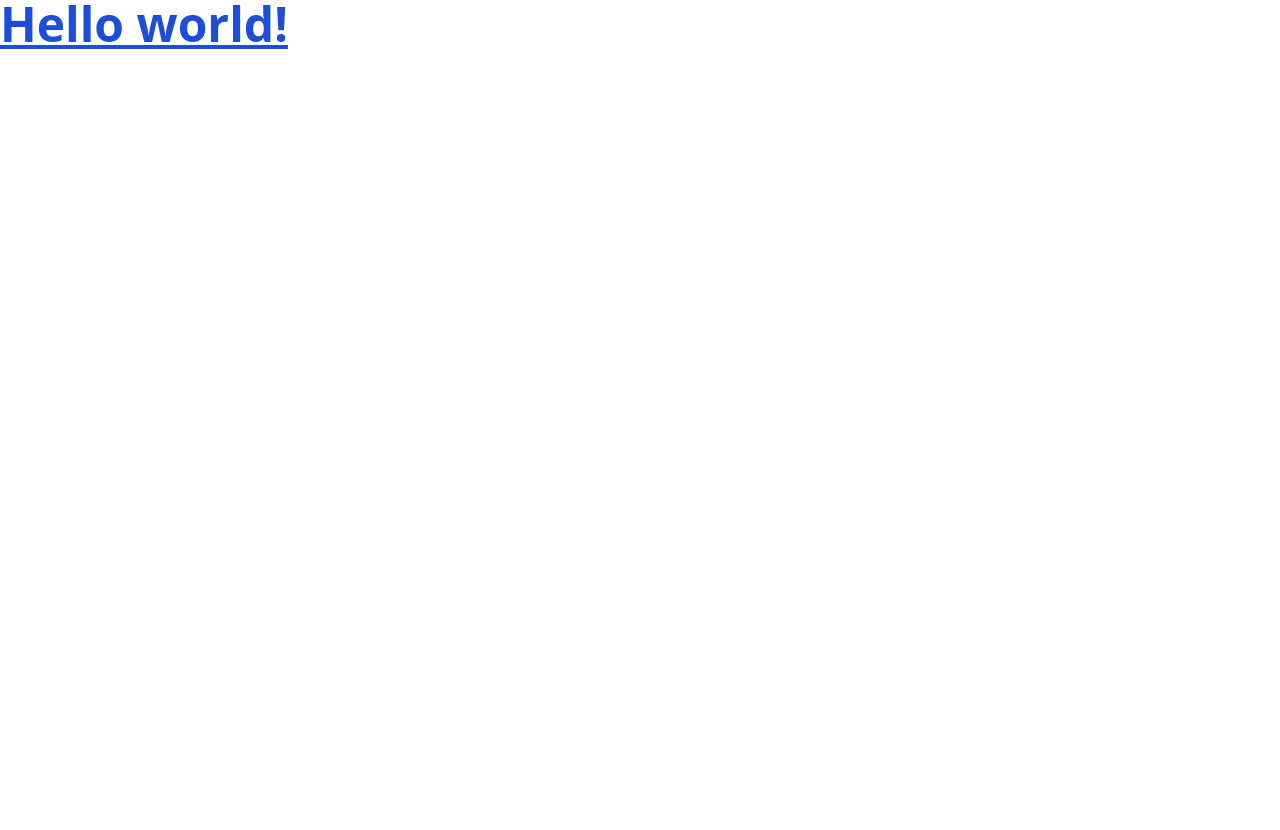
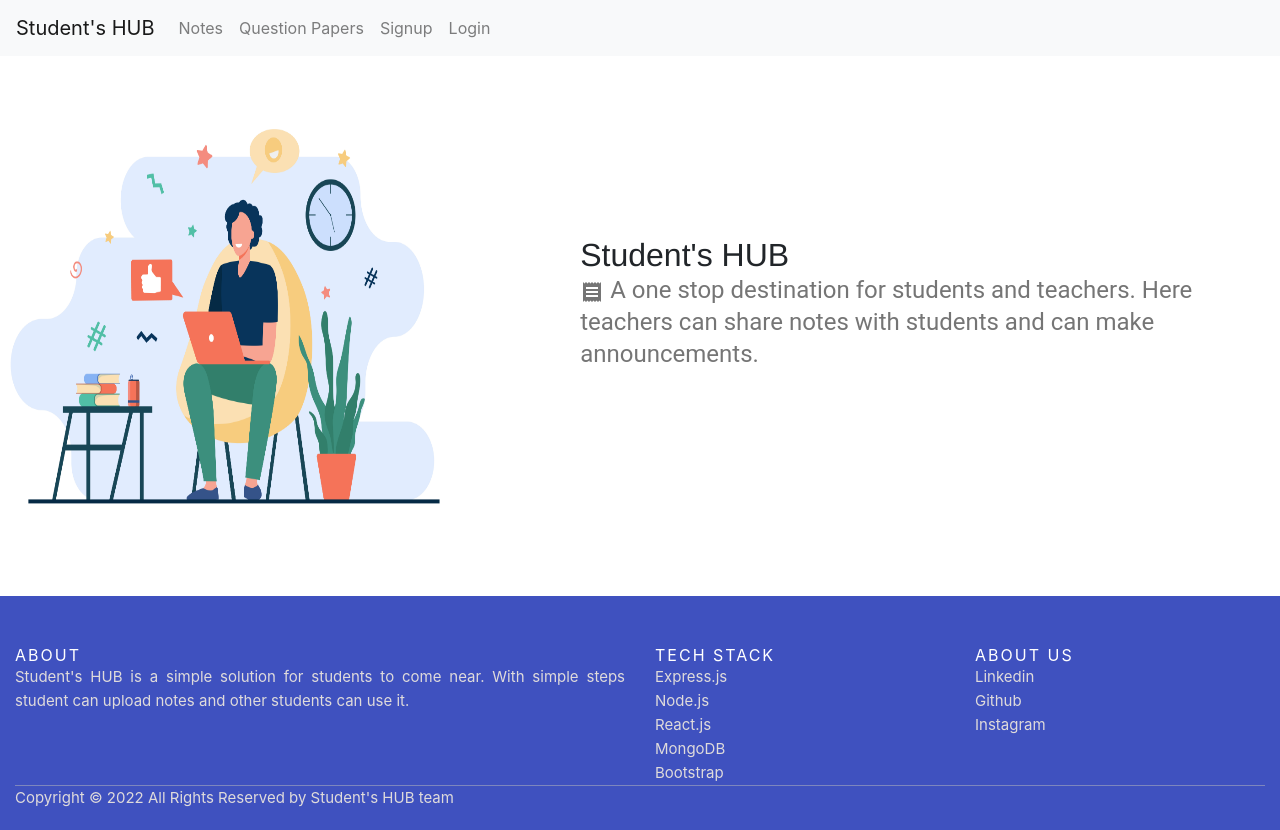
Before and after one commit to Prabhashbhajnai/Student-s-Sphere, a React (Create React App) app in the folder client/: page / in a window 1280 px wide. Before the commit the page ends 800 px from the top, so only its background shows below. Built offline with nearby package versions, Linux system fonts and the light colour scheme.

Commit message:
Home-page

```diff
--- a/client/public/index.html
+++ b/client/public/index.html
@@ -15,6 +15,16 @@
       user's mobile device or desktop. See https://developers.google.com/web/fundamentals/web-app-manifest/
     -->
     <link rel="manifest" href="%PUBLIC_URL%/manifest.json" />
+    <link
+      rel="stylesheet"
+      href="https://stackpath.bootstrapcdn.com/bootstrap/4.5.2/css/bootstrap.min.css"
+      integrity="sha384-JcKb8q3iqJ61gNV9KGb8thSsNjpSL0n8PARn9HuZOnIxN0hoP+VmmDGMN5t9UJ0Z"
+      crossorigin="anonymous"
+    />
+    <link
+      rel="stylesheet"
+      href="path/to/font-awesome/css/font-awesome.min.css"
+    />
     <!--
       Notice the use of %PUBLIC_URL% in the tags above.
       It will be replaced with the URL of the `public` folder during the build.
@@ -24,7 +34,7 @@
       work correctly both with client-side routing and a non-root public URL.
       Learn how to configure a non-root public URL by running `npm run build`.
     -->
-    <title>Student's Hub</title>
+    <title>Student's HUB</title>
   </head>
   <body>
     <noscript>You need to enable JavaScript to run this app.</noscript>
--- /dev/null
+++ b/client/src/App.css
@@ -0,0 +1,199 @@
+.hero {
+    display: flex;
+    flex-direction: row;
+    justify-content: stretch;
+  }
+  .hero-image {
+    flex-grow: 2;
+  }
+
+  .hero-image img {
+    height: 410px;
+    width: 1000px;
+    margin-top: 50px;
+    margin-bottom: 80px;
+  }
+
+  .hero-text {
+    margin-left: 130px;
+    margin-right: 80px;
+    flex-grow: 1;
+    margin-top: 180px;
+    font-family:'Franklin Gothic Medium', 'Arial Narrow', Arial, sans-serif;
+    padding-bottom: 20px;
+    font-size: xx-large;
+  }
+
+  .announcement {
+    margin-top: 50px;
+    margin-left: 30px;
+  }
+
+  .announcement Button {
+    margin-top: 20px;
+  }
+
+  .jumbotron {
+    background-color: #3f51bf !important;
+    color: white;
+  }
+
+  .table {
+    margin-top: 30px;
+    color: white;
+  }
+
+  /* FOOTER */
+  .site-footer {
+    background-color: #3f51bf;
+    padding: 45px 0 20px;
+    font-size: 15px;
+    line-height: 24px;
+    color: #dfdbdb;
+  }
+  .site-footer hr {
+    border-top-color: #bbb;
+    opacity: 0.5;
+  }
+  .site-footer hr.small {
+    margin: 20px 0;
+  }
+  .site-footer h6 {
+    color: #fff;
+    font-size: 16px;
+    text-transform: uppercase;
+    margin-top: 5px;
+    letter-spacing: 2px;
+  }
+  .site-footer a {
+    color: #737373;
+  }
+  .site-footer a:hover {
+    color: #3366cc;
+    text-decoration: none;
+  }
+  .footer-links {
+    padding-left: 0;
+    list-style: none;
+  }
+  .footer-links li {
+    display: block;
+  }
+  .footer-links a {
+    color: #d6d4d4;
+  }
+  .footer-links a:active,
+  .footer-links a:focus,
+  .footer-links a:hover {
+    color: #3366cc;
+    text-decoration: none;
+  }
+  .footer-links.inline li {
+    display: inline-block;
+  }
+  .site-footer .social-icons {
+    text-align: right;
+  }
+  .site-footer .social-icons a {
+    width: 40px;
+    height: 40px;
+    line-height: 40px;
+    margin-left: 6px;
+    margin-right: 0;
+    border-radius: 100%;
+    background-color: #33353d;
+  }
+  .copyright-text {
+    margin: 0;
+  }
+  @media (max-width: 991px) {
+    .site-footer [class^="col-"] {
+      margin-bottom: 30px;
+    }
+  }
+  @media (max-width: 767px) {
+    .site-footer {
+      padding-bottom: 0;
+    }
+    .site-footer .copyright-text,
+    .site-footer .social-icons {
+      text-align: center;
+    }
+  }
+  .social-icons {
+    padding-left: 0;
+    margin-bottom: 0;
+    list-style: none;
+  }
+  .social-icons li {
+    display: inline-block;
+    margin-bottom: 4px;
+  }
+  .social-icons li.title {
+    margin-right: 15px;
+    text-transform: uppercase;
+    color: #96a2b2;
+    font-weight: 700;
+    font-size: 13px;
+  }
+  .social-icons a {
+    background-color: #eceeef;
+    color: #818a91;
+    font-size: 16px;
+    display: inline-block;
+    line-height: 44px;
+    width: 44px;
+    height: 44px;
+    text-align: center;
+    margin-right: 8px;
+    border-radius: 100%;
+    -webkit-transition: all 0.2s linear;
+    -o-transition: all 0.2s linear;
+    transition: all 0.2s linear;
+  }
+  .social-icons a:active,
+  .social-icons a:focus,
+  .social-icons a:hover {
+    color: #fff;
+    background-color: #29aafe;
+  }
+  .social-icons.size-sm a {
+    line-height: 34px;
+    height: 34px;
+    width: 34px;
+    font-size: 14px;
+  }
+  .social-icons a.facebook:hover {
+    background-color: #3b5998;
+  }
+  .social-icons a.twitter:hover {
+    background-color: #00aced;
+  }
+  .social-icons a.linkedin:hover {
+    background-color: #007bb6;
+  }
+  .social-icons a.dribbble:hover {
+    background-color: #ea4c89;
+  }
+  @media (max-width: 767px) {
+    .social-icons li.title {
+      display: block;
+      margin-right: 0;
+      font-weight: 600;
+    }
+  }
+
+  /* MEDIA QUERIES */
+  @media only screen and (max-width: 1060px) {
+    .hero-image {
+      display: none;
+    }
+    .hero-text {
+      /* width: 50px; */
+      margin-left: 15px;
+      min-width: 100px;
+      /* padding-right: 1px; */
+      padding-bottom: 100px;
+      margin-top: 10px;
+    }
+  }
--- a/client/src/App.jsx
+++ b/client/src/App.jsx
@@ -1,11 +1,14 @@
-
+import Footer from "./components/Footer";
+import Landing from "./components/Landing";
+import "./App.css";
+import NavigationBar from "./components/Navbar";
 
 function App() {
   return (
     <div>
-      <h1 className="text-5xl text-blue-700 font-bold underline">
-        Hello world!
-      </h1>
+      <NavigationBar/>
+      <Landing></Landing>
+      <Footer></Footer>
     </div>
   );
 }
--- /dev/null
+++ b/client/src/components/Footer.js
@@ -0,0 +1,69 @@
+import React from "react";
+
+export default function Footer() {
+  return (
+    <React.Fragment>
+      <footer class="site-footer">
+        <div class="container">
+          <div class="row">
+            <div class="col-sm-12 col-md-6">
+              <h6>About</h6>
+              <p class="text-justify">
+                Student's HUB is a simple solution for students
+                to come near. With simple steps student can upload notes and other
+                students can use it.
+              </p>
+            </div>
+
+            <div class="col-xs-6 col-md-3">
+              <h6>Tech Stack</h6>
+              <ul class="footer-links">
+                <li>Express.js</li>
+                <li>Node.js</li>
+                <li>React.js</li>
+                <li>MongoDB</li>
+                <li>Bootstrap</li>
+              </ul>
+            </div>
+
+            <div class="col-xs-6 col-md-3">
+              <h6>About Us</h6>
+              <ul class="footer-links">
+                <li>
+                  <a
+                    target="_blank"
+                  >
+                    Linkedin
+                  </a>
+                </li>
+                <li>
+                  <a target="_blank">
+                    Github
+                  </a>
+                </li>
+                <li>
+                  <a
+                    target="_blank"
+                  >
+                    Instagram
+                  </a>
+                </li>
+              </ul>
+            </div>
+          </div>
+          <hr />
+        </div>
+        <div class="container">
+          <div class="row">
+            <div class="col-md-8 col-sm-6 col-xs-12">
+              <p class="copyright-text">
+                Copyright &copy; {new Date().getFullYear()} All Rights Reserved
+                by Student's HUB team
+              </p>
+            </div>
+          </div>
+        </div>
+      </footer>
+    </React.Fragment>
+  );
+}
--- /dev/null
+++ b/client/src/components/Landing.js
@@ -0,0 +1,21 @@
+import React from "react";
+import Typography from "@material-ui/core/Typography";
+import ReceiptIcon from "@material-ui/icons/Receipt";
+import laptop from "../Images/laptop.jpg";
+const Landing = () => {
+  return (
+    <div className="hero">
+      <div className="hero-image">
+        <img src={laptop} />{" "}
+      </div>
+      <div className="hero-text">
+        <h2>Student's HUB</h2>
+        <Typography variant="h5" color="textSecondary" component="p">
+          <ReceiptIcon /> A one stop destination for students and teachers. Here
+          teachers can share notes with students and can make announcements.
+        </Typography>
+      </div>
+    </div>
+  );
+};
+export default Landing;
--- /dev/null
+++ b/client/src/components/Navbar.js
@@ -0,0 +1,31 @@
+import React from "react";
+import { Navbar, Nav } from "react-bootstrap";
+
+export default function NavigationBar() {
+  return (
+    <div>
+      <Navbar bg="light" expand="lg">
+        <Navbar.Brand>
+          Student's HUB
+        </Navbar.Brand>
+        <Navbar.Toggle aria-controls="basic-navbar-nav" />
+        <Navbar.Collapse id="basic-navbar-nav">
+          <Nav className="mr-auto">
+            <Nav.Link>
+              Notes
+            </Nav.Link>
+            <Nav.Link>
+              Question Papers
+            </Nav.Link>
+            <Nav.Link>
+              Signup
+            </Nav.Link>
+            <Nav.Link>
+              Login
+            </Nav.Link>
+          </Nav>
+        </Navbar.Collapse>
+      </Navbar>
+    </div>
+  );
+}
```
Also changed, not shown: client/src/Images/laptop.jpg (added).
